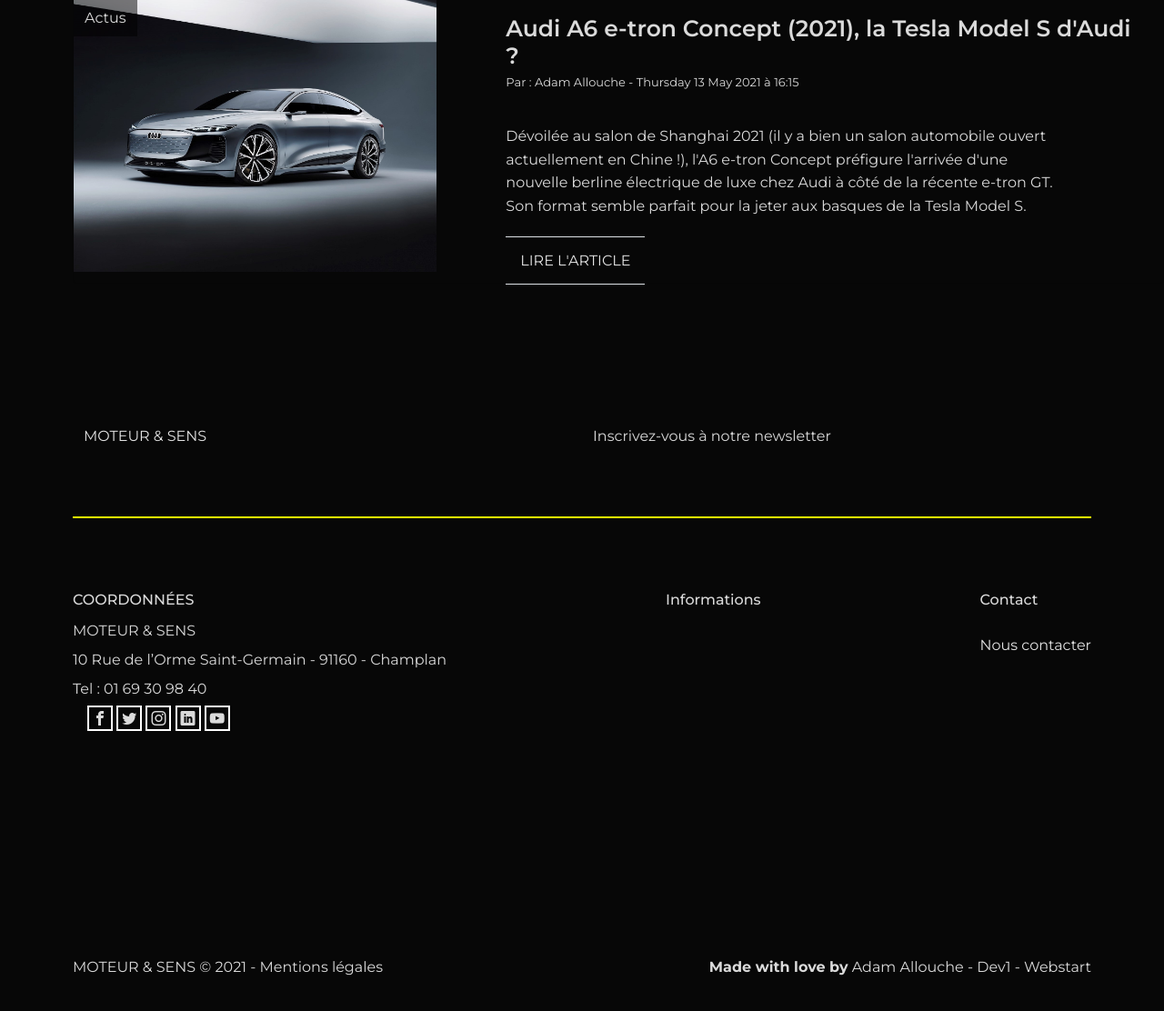
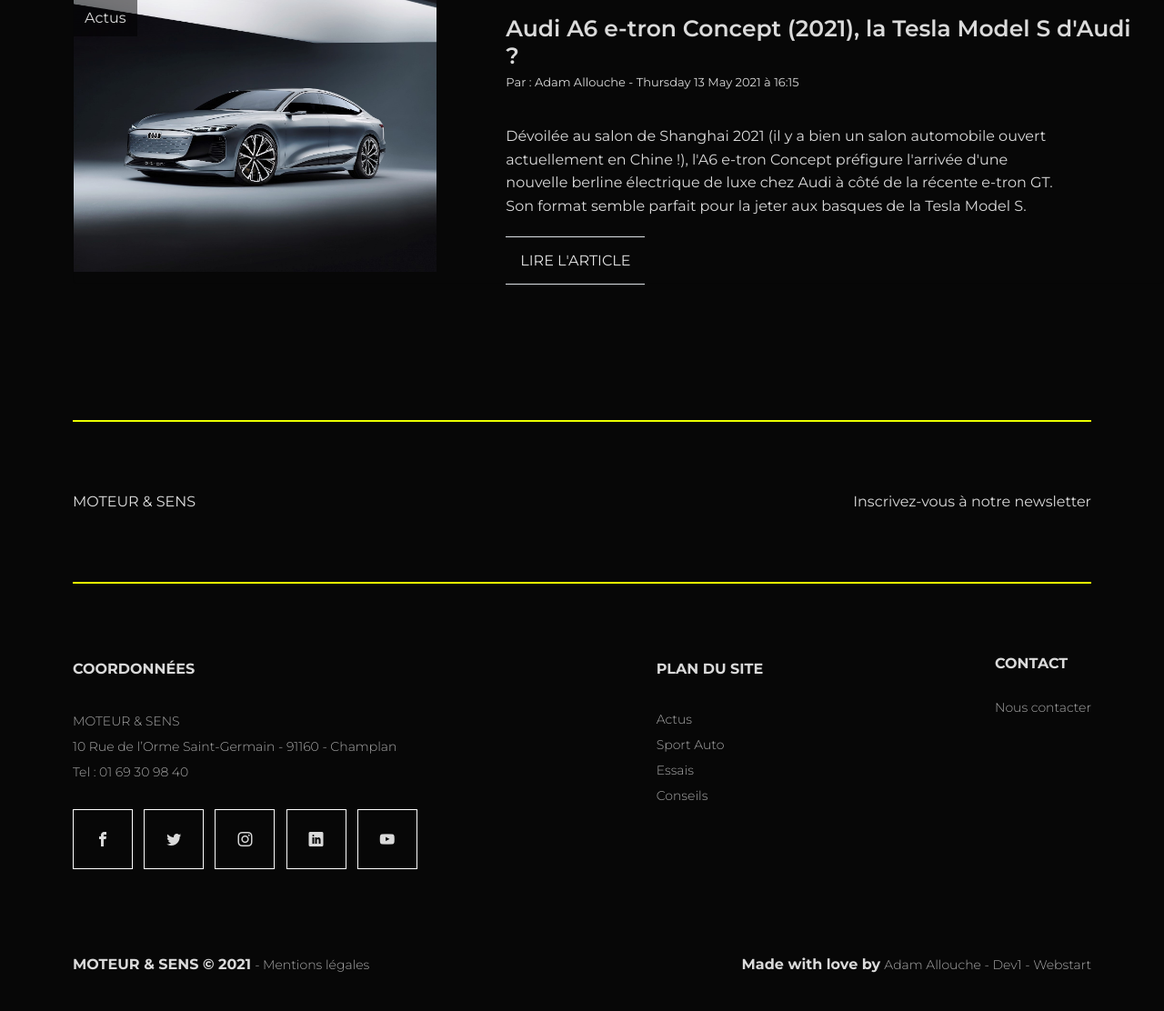
Before and after one commit to Webstart-Dev1-2020-2021/soutenance-php-et-python-AdamAlloucheDev, a PHP site: page / in a window 1280 px wide. Shown: the part 1947-3059 px from the top of the page at 91% size. After the commit the page ends 3017 px from the top, so only its background shows below. Run offline with PHP 8.4, Linux system fonts and the light colour scheme; data comes from the database, SQL or seed files in the repository; some web fonts are replaced.

Commit message:
footer update

```diff
--- a/assets/css/style.css
+++ b/assets/css/style.css
@@ -55,6 +55,9 @@
 .logo {
     width: 70%;
 }
+.logo-footer {
+    width: 30%;
+}
 
 .nav-item.dropdown.show a {
     color: blue !important;
@@ -101,12 +104,24 @@
 }
 
 footer {
-    margin: 20vh 80px 0 80px;
-    height: 80vh;
+    margin: 150px 80px 0 80px;
 }
 
 .credits {
-    margin-top: 30vh;
+    height: 100px;
+    margin-top: 30px;
+}
+.footer-info {
+    line-height: 1.7rem;
+}
+.strong {
+    font-weight: 700;
+    font-size: 16px;
+}
+.light {
+    font-weight: 300;
+    font-size: 14px;
+    color: darkgrey;
 }
 
 hr {
--- a/partials/footer.php
+++ b/partials/footer.php
@@ -1,35 +1,58 @@
 <footer>
-	<div class="container ">
-		<div class="row align-items-center">
-			<div class="col"><a class="logo" href="index.php">MOTEUR & SENS</a></div>
-			<div class="col"><span class="">Inscrivez-vous à notre newsletter</span></div>
-			<!-- <div class="col">
-				<input class="form-control" type="search" placeholder="VOTRE EMAIL" aria-label="Search">
+	<hr class="underline-footer">
+	<div class="d-flex justify-content-between">
+		<div class=""><a class="" href="index.php">MOTEUR & SENS</a></div>
+		<div class="">Inscrivez-vous à notre newsletter </div>
+	</div>
+
+
+	<hr class="underline-footer">
+
+		<div class="d-flex justify-content-between">
+			<div class="footer-info">
+				<span class="strong">COORDONNÉES</span>
+				<span class="light">
+					<br><br> MOTEUR & SENS
+					<br>10 Rue de l’Orme Saint-Germain - 91160 - Champlan
+					<br>Tel : 01 69 30 98 40
+					<br>
+				</span>
+				<div class="mt-5">
+					<span class="icon-facebook border border-1 border-white p-4 me-2"></span>
+					<span class="icon-twitter border border-1 border-white p-4 me-2"></span>
+					<span class="icon-instagram border border-1 border-white p-4 me-2"></span>
+					<span class="icon-linkedin border border-1 border-white p-4 me-2"></span>
+					<span class="icon-youtube border border-1 border-white p-4 me-2"></span>
+				</div>
 			</div>
-			<div class="col ">
-				<button class="btn btn-outline-success" type="submit">Search</button>
-			</div> -->
+			<div class="footer-info">
+				<span class="strong">PLAN DU SITE</span>
+				<br><br>
+				<?php foreach($categories as $category): ?>
+					<div class="">
+						<a  class="light" href="index.php?page=posts&category_id=<?=$category['id'];?>"><?= $category['name'];?></a>
+					</div>
+				<?php endforeach; ?>
+			</div>
+			<div>
+				<span class="strong">CONTACT</span>
+				<span >
+					<br><br><br>
+					<a class="light" href="index.php?page=contact">Nous contacter</a>
+				</span>
+			</div>
+		</div>
+
+
+	<div class="credits d-flex justify-content-between align-items-end">
+		<div>
+			<span class="strong">MOTEUR & SENS © 2021</span>
+			<span class="light">- Mentions légales</span>
+		</div>
+		<div>
+			<span class="strong">Made with love by</span>
+			<span class="light">Adam Allouche - Dev1 - Webstart</span>
 		</div>
 	</div>
 
-	<hr class="underline-footer">
-
-		<div class="d-flex flex-row justify-content-between">
-			<div class=""><h1>COORDONNÉES</h1><br> MOTEUR & SENS <br><br> 10 Rue de l’Orme Saint-Germain - 91160 - Champlan <br><br> Tel : 01 69 30 98 40<br>
-			<div class="m-3">
-				<span class="icon-facebook border border-2 border-white p-1"></span>
-				<span class="icon-twitter border border-2 border-white p-1"></span>
-				<span class="icon-instagram border border-2 border-white p-1"></span>
-				<span class="icon-linkedin border border-2 border-white p-1"></span>
-				<span class="icon-youtube border border-2 border-white p-1"></span>
-			</div></div>
-			<div class=""><h1>Informations</h1></div>
-			<div class=""><h1>Contact</h1><br><br> <a href="index.php?page=contact">Nous contacter</a></div>
-		</div>
-
-
-	<div class="credits d-flex flex-row justify-content-between">
-		<div>MOTEUR & SENS © 2021 - Mentions légales</div>
-		<div><strong>Made with love by</strong> Adam Allouche - Dev1 - Webstart </div>
-	</div>
 </footer>
```
Also changed, not shown: Logo-moteur-et-sens copie.png (deleted), Logo-moteur-et-sens.png (deleted), partials/header.php (deleted), 1 other file.
